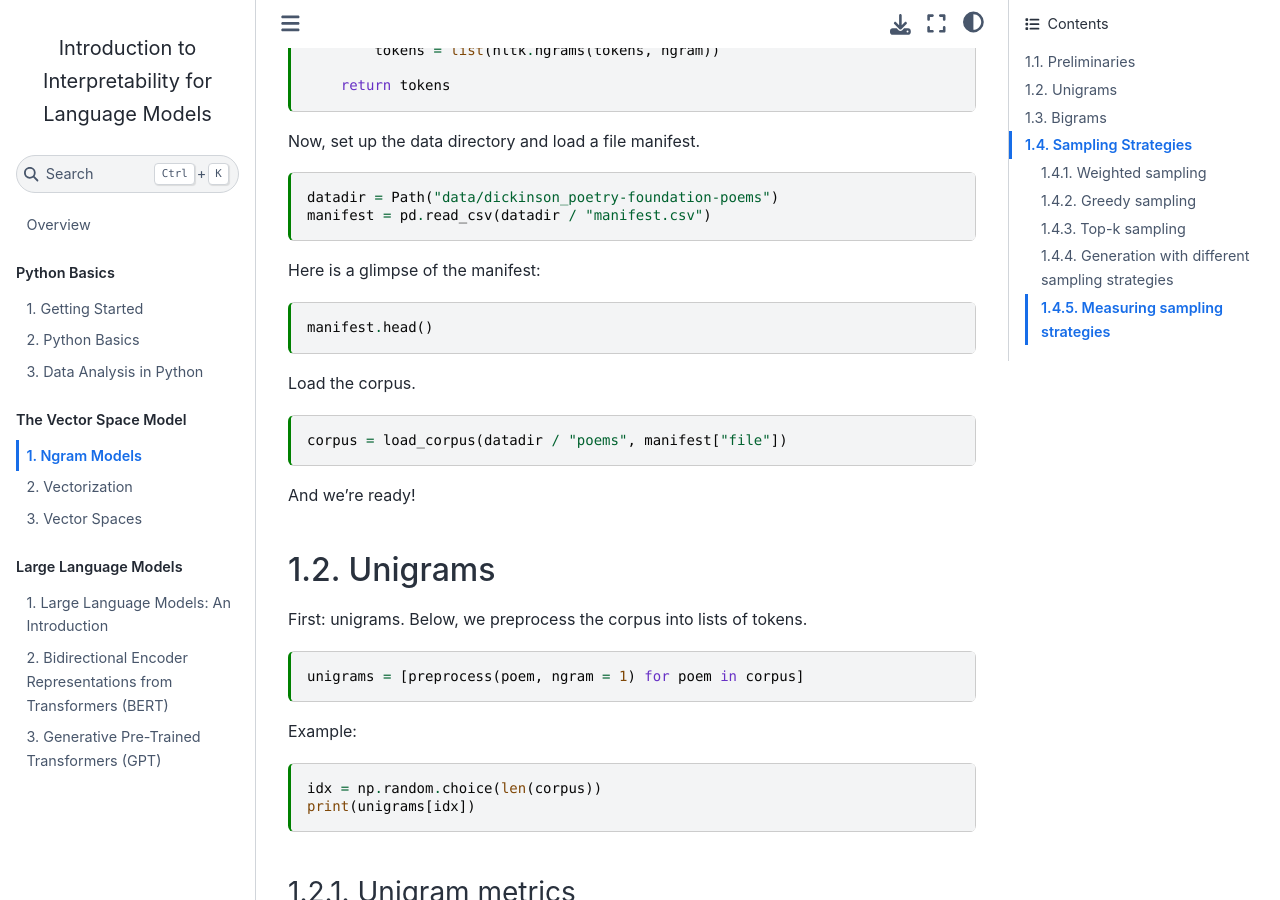
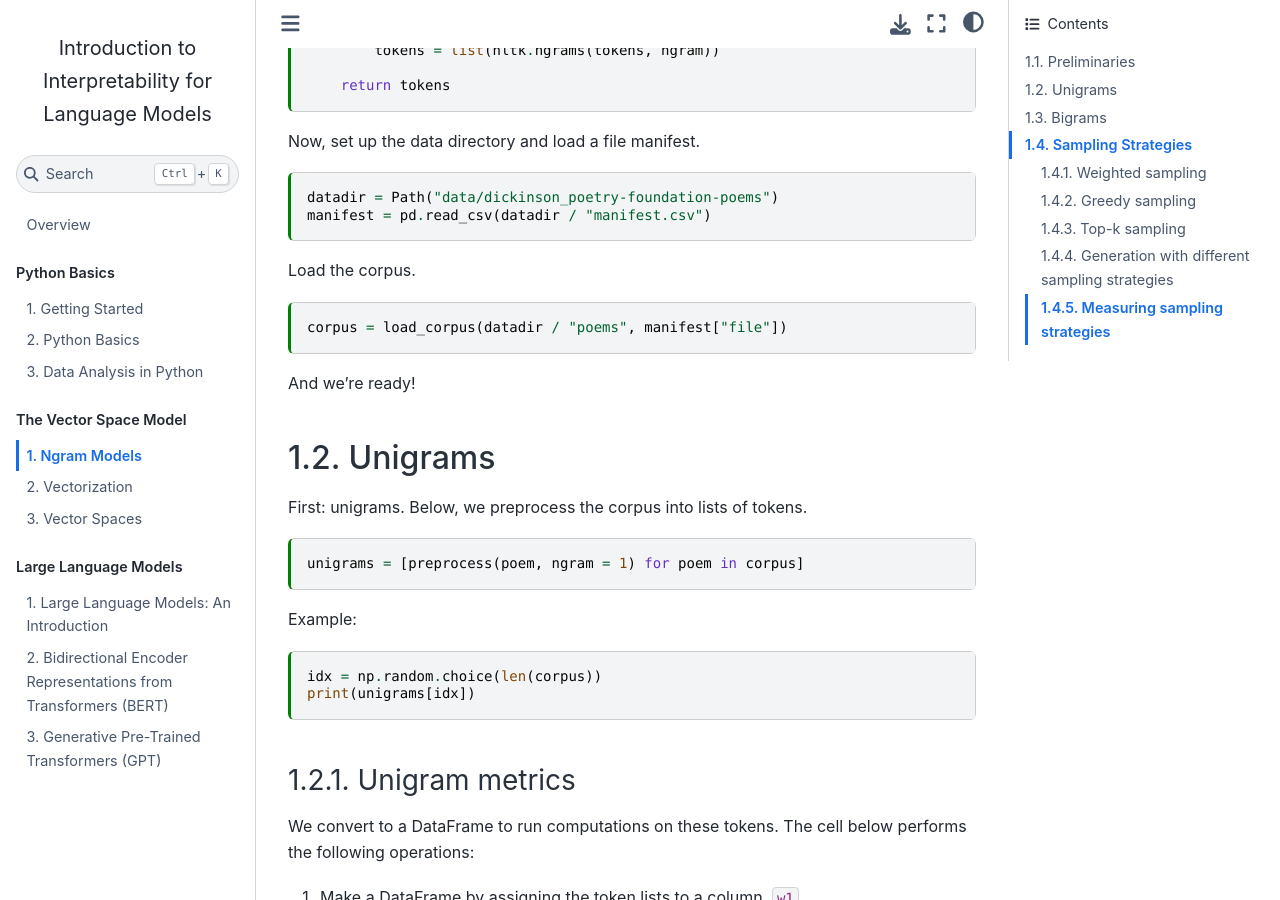
Before and after one commit to t-shoemaker/2024_dtl_lm-interpretability, a Jupyter Book: the page built from chapters/04_ngram-models.md, in a window 1280 px wide and 900 px high, scrolled down 1275 px. Built offline with Jupyter Book 1.0.4 settings and Sphinx 7.4.7 and the Sphinx Book theme 1.1.4, drawn with Linux system fonts in a browser that asks for light colours; some of the changed text lies outside the part shown.

Commit message:
Chapter 4 cleanup

````diff
--- a/chapters/04_ngram-models.md
+++ b/chapters/04_ngram-models.md
@@ -94,12 +94,6 @@ Now, set up the data directory and load a file manifest.
 ```{code-cell}
 datadir = Path("data/dickinson_poetry-foundation-poems")
 manifest = pd.read_csv(datadir / "manifest.csv")
-```
-
-Here is a glimpse of the manifest:
-
-```{code-cell}
-manifest.head()
 ```
 
 Load the corpus.
````
Also changed, not shown: other parts of chapters/04_ngram-models.md (+1 -2 lines).
